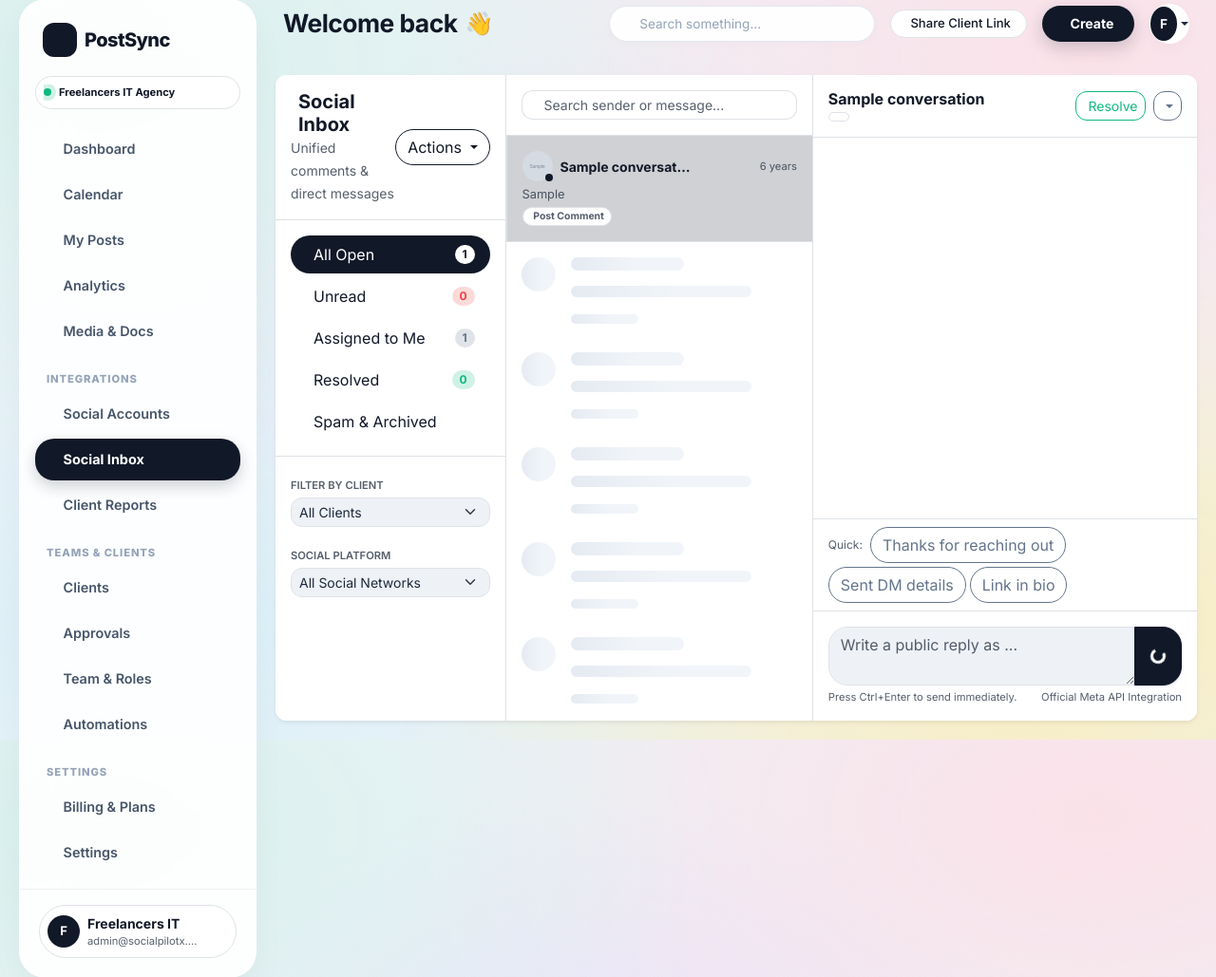
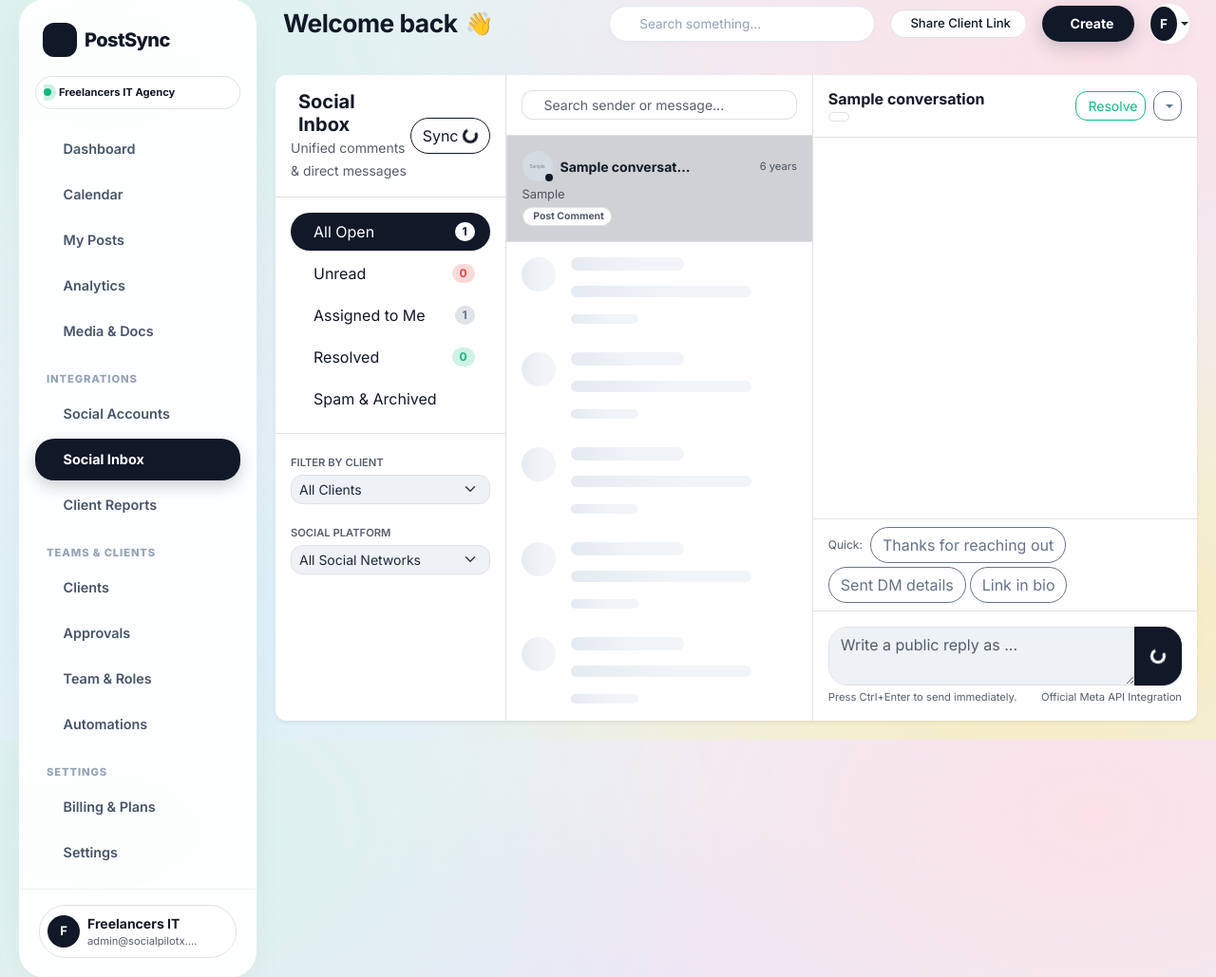
Before and after one commit to shadab7477/social, a Laravel app: page /inbox in a window 1280 px wide. Shown: the part 21-1050 px from the top of the page at 95% size. Run offline with Laravel 12, Linux system fonts and the light colour scheme; a user stored in the database is signed in; data comes from the database, SQL or seed files in the repository; tables that the repository leaves empty hold one stand-in row (values such as "Sample post"); grey boxes marked "Sample" are stand-in pictures; style sheets or scripts are compiled from the project's sources; some libraries are stand-ins or nearby versions.

Commit message:
fix: remove test/demo interaction buttons from social inbox for live-only workflow

```diff
--- a/app/Livewire/Inbox/UnifiedInbox.php
+++ b/app/Livewire/Inbox/UnifiedInbox.php
@@ -164,7 +164,7 @@ class UnifiedInbox extends Component
             $this->feedbackMessage = "Successfully synced {$count} live comment(s) from your connected social pages!";
             $this->feedbackType = 'success';
         } else {
-            $this->feedbackMessage = "Checked connected social accounts. No new comments were found on your pages. (Tip: Use '⚡ Add Test Interaction' to test replying in real-time).";
+            $this->feedbackMessage = "Checked connected social accounts. No new comments were found on your pages.";
             $this->feedbackType = 'info';
         }
 
--- a/resources/views/livewire/inbox/unified-inbox.blade.php
+++ b/resources/views/livewire/inbox/unified-inbox.blade.php
@@ -10,23 +10,10 @@
                         </h5>
                         <small class="text-muted">Unified comments & direct messages</small>
                     </div>
-                    <div class="dropdown">
-                        <button class="btn btn-xs btn-outline-primary dropdown-toggle" type="button" data-bs-toggle="dropdown">
-                            <i class="bi bi-lightning-charge"></i> Actions
-                        </button>
-                        <ul class="dropdown-menu dropdown-menu-end shadow-sm">
-                            <li>
-                                <button class="dropdown-item small d-flex align-items-center gap-2" wire:click="syncLiveComments">
-                                    <i class="bi bi-arrow-repeat text-primary"></i> Sync Live Comments
-                                </button>
-                            </li>
-                            <li>
-                                <button class="dropdown-item small d-flex align-items-center gap-2" wire:click="generateTestInteraction">
-                                    <i class="bi bi-plus-circle text-success"></i> Add Test Interaction
-                                </button>
-                            </li>
-                        </ul>
-                    </div>
+                    <button class="btn btn-xs btn-outline-primary flex-shrink-0 d-inline-flex align-items-center gap-1" type="button" wire:click="syncLiveComments" wire:loading.attr="disabled">
+                        <span wire:loading.remove wire:target="syncLiveComments"><i class="bi bi-arrow-repeat"></i> Sync</span>
+                        <span wire:loading wire:target="syncLiveComments"><span class="spinner-border spinner-border-sm"></span></span>
+                    </button>
                 </div>
 
                 <!-- Folders Navigation -->
@@ -143,14 +130,11 @@
                         <div class="text-center py-5 px-3 text-muted small">
                             <i class="bi bi-chat-left-dots fs-1 text-secondary opacity-50 d-block mb-2"></i>
                             <h6 class="fw-bold text-dark mb-1">No Conversations in this View</h6>
-                            <p class="text-muted small mb-3">Sync live comments from your connected social pages or create a test interaction.</p>
+                            <p class="text-muted small mb-3">Sync live comments from your connected social pages.</p>
                             <div class="d-flex flex-column gap-2">
                                 <button wire:click="syncLiveComments" wire:loading.attr="disabled" class="btn btn-sm btn-outline-primary d-inline-flex align-items-center justify-content-center gap-1">
                                     <span wire:loading.remove wire:target="syncLiveComments"><i class="bi bi-arrow-repeat"></i> Sync Live Comments</span>
                                     <span wire:loading wire:target="syncLiveComments"><span class="spinner-border spinner-border-sm"></span> Syncing...</span>
-                                </button>
-                                <button wire:click="generateTestInteraction" class="btn btn-sm btn-light border text-dark">
-                                    <i class="bi bi-plus-circle text-success me-1"></i> Add Test Interaction
                                 </button>
                             </div>
                         </div>
@@ -318,8 +302,8 @@
                             <a href="{{ route('social-accounts.index') }}" class="btn btn-primary rounded-pill px-4 py-2 fw-semibold shadow-sm">
                                 Enable Inbox Access
                             </a>
-                            <button wire:click="generateTestInteraction" class="btn btn-outline-secondary rounded-pill px-3 py-2 fw-medium">
-                                <i class="bi bi-plus-circle me-1"></i> Add Demo Thread
+                            <button wire:click="syncLiveComments" wire:loading.attr="disabled" class="btn btn-outline-secondary rounded-pill px-3 py-2 fw-medium">
+                                <i class="bi bi-arrow-repeat me-1"></i> Sync Live Comments
                             </button>
                         </div>
                     </div>
```
